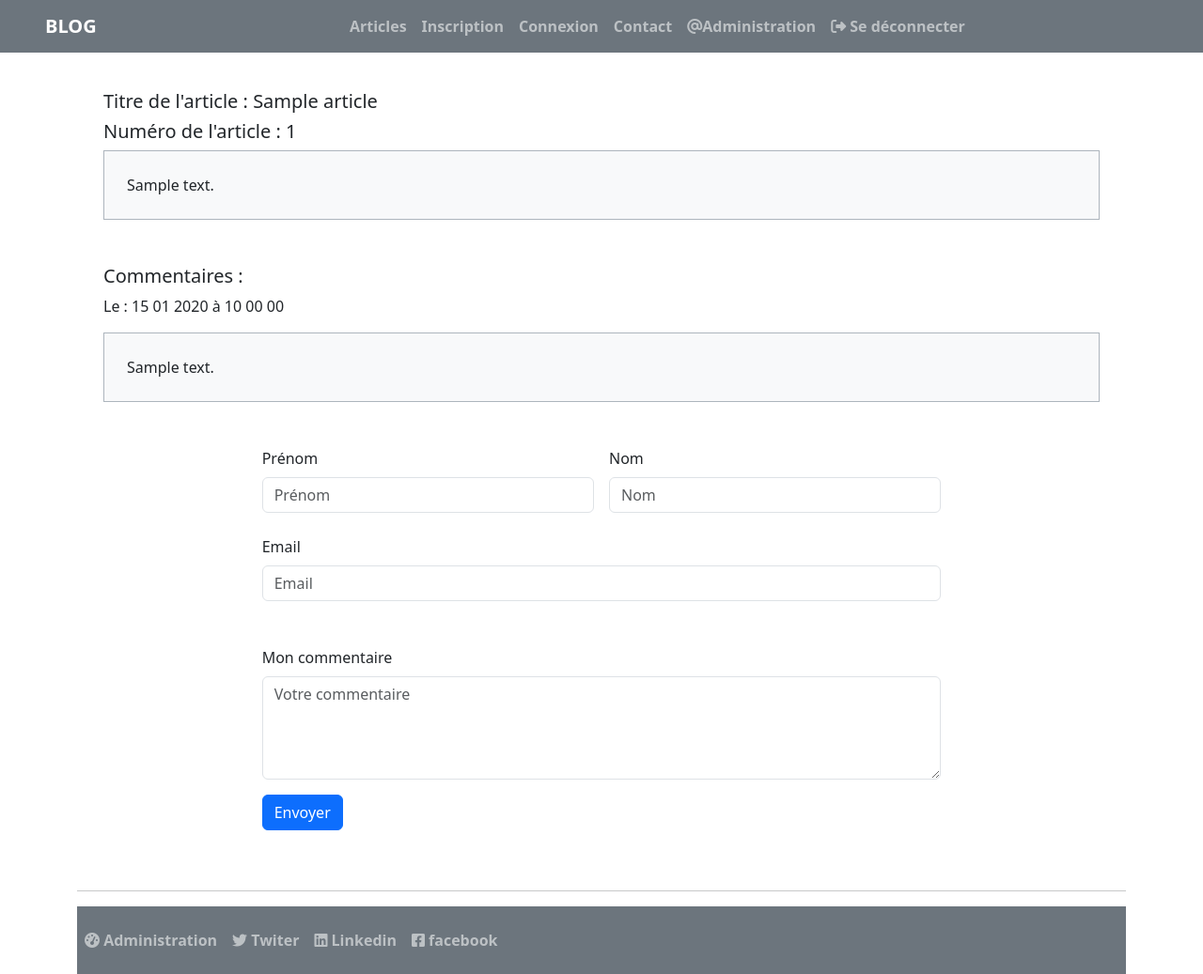
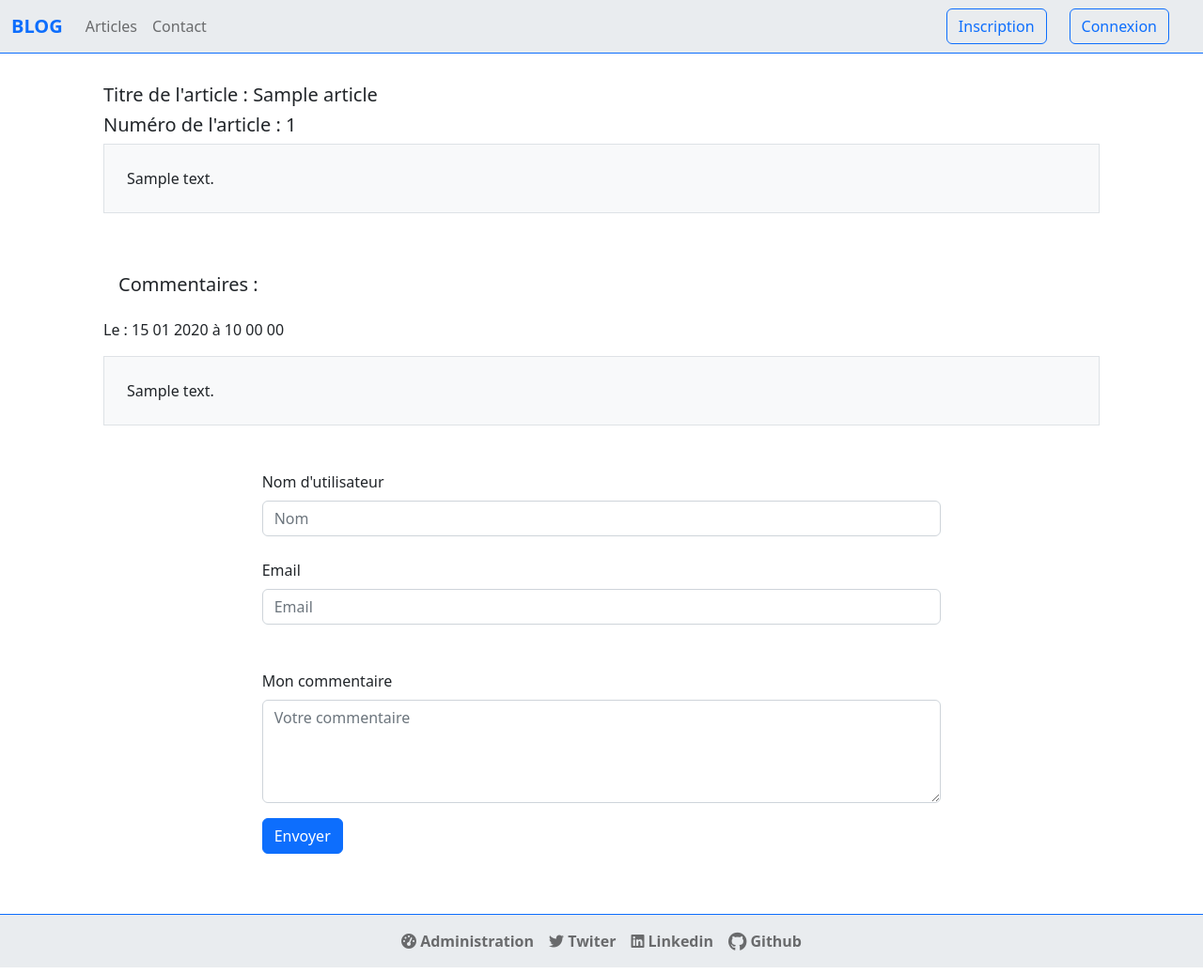
Before and after one commit to davidg-34/blog-oc, a PHP site: template src/templates/post.html.twig in a window 1280 px wide. Shown: the whole page at 94% size. Run offline with PHP 8.4, Linux system fonts and the light colour scheme; the template is opened without the code that fills it: most values are stand-ins (such as "Sample title", 1, 10 or a date in 2020); some libraries are stand-ins or nearby versions.

Commit message:
add status on bdd + script on comment

```diff
--- a/src/Controllers/LoginController.php
+++ b/src/Controllers/LoginController.php
@@ -7,7 +7,7 @@ class LoginController extends Controller {
     public function index() {
 
         $session = new \App\Session();
-        // Si l'utilisateur est déjà inscrit renvoi vers la page article/accueil
+        // Si l'utilisateur est déjà inscrit renvoi vers la page accueil
         if ($session->has("userId")) {
             header("Location: /blogMvc/");
             die;
@@ -29,9 +29,9 @@ class LoginController extends Controller {
                 // Met les données de l'utilisateur en session
                 $session->set('userId', $user['id']);
                 $session->set('userEmail', $user['email']);
-                $session->set('userName', $user['lastname']);
+                $session->set('userName', $user['username']);
 
-                header("Location: /blogMvc/");// Renvoi vers la page accueil/article
+                header("Location: /blogMvc/administration");// Renvoi vers la page administration
                 die;
             }
             // Si les données ne correspondent pas à la BDD : "identifications invalides"
--- a/src/Controllers/RegisterController.php
+++ b/src/Controllers/RegisterController.php
@@ -10,12 +10,12 @@ class RegisterController extends Controller {
         if (count($_POST)) {
             // Récupère la classe Request et initialise les 3 clés du tableau params de la méthode getParam
             $request = new \App\Request();
-            $lastname = $request->getParam("lastname");
+            $username = $request->getParam("username");
             $email = $request->getParam("email");
             $password =  $request->getParam("password");
 
             // Récupère la requête create dans la variable $user
-            $user = \App\Models\User::create($lastname, $email, $password);
+            $user = \App\Models\User::create($username, $email, $password);
             header("Location: /blogMvc/login");
             die;
         }
--- a/src/Logout.php
+++ b/src/Logout.php
@@ -12,7 +12,8 @@ class Logout
                    // Supprimer les sessions
                    unset($_SESSION['userId']);
                    unset($_SESSION['userEmail']);
-                   unset($_SESSION['userName']);
+                   //unset($_SESSION['userName']);
+                   unset($_SESSION['userUsername']);
 
                    header('Location: /blogMvc/'); // Retour page accueil
                 }
--- a/src/Models/User.php
+++ b/src/Models/User.php
@@ -22,12 +22,12 @@ class User extends Database {
     }
 
     // Fonction pour l'inscription de l'utilisateur
-    public static function create($lastname, $email, $password) {
+    public static function create($username, $email, $password) {
         // Récupère dans la variable le mdp en mode hachage
         $pwd = password_hash($password, PASSWORD_DEFAULT);
-        $statement = self::$db->prepare('INSERT INTO users (lastname, email, password) VALUES (?, ?, ?)') ;
+        $statement = self::$db->prepare('INSERT INTO users (username, email, password) VALUES (?, ?, ?)') ;
         $statement->execute ([
-            $lastname,
+            $username,
             $email,
             $pwd
         ]);
--- a/src/templates/_comment.html.twig
+++ b/src/templates/_comment.html.twig
@@ -1,12 +1,8 @@
 <form method="post" accept-charset="UTF-8" class="col-8 mx-auto">
 <div class="row g-3">
   <div class="col ">
-    <label for="name" class="form-label">Prénom</label>
-    <input type="text" name="name" value="" class="form-control" placeholder="Prénom">
-  </div>
-  <div class="col ">
-    <label for="name" class="form-label">Nom</label>
-    <input type="text" name="name" value="" class="form-control" placeholder="Nom">
+    <label for="username" class="form-label">Nom d'utilisateur</label>
+    <input type="text" name="username" value="" class="form-control" placeholder="Nom">
   </div>
 </div>
   <div class="row g-3 mt-2">
--- a/src/templates/administration.html.twig
+++ b/src/templates/administration.html.twig
@@ -55,7 +55,7 @@
           <tr>
             <th scope="row">{{article.id}}</th>
             <td>{{ article.title }}</td>
-            <td>{{ article.firstname }}</td>
+            <td>{{ article.username }}</td>
             <td>{{ article.created }}</td>
             <td class="text-center">
               <a class="btn btn-info operation" href="/blogMvc/administration/posts/{{article.id}}/edit"><i class="fas fa-redo"></i> Modifier</a>
--- a/src/templates/base.html.twig
+++ b/src/templates/base.html.twig
@@ -5,82 +5,74 @@
         <title>{% block title %}Welcome!{% endblock %}</title>
 
         {% block stylesheets %}
-        <link href="https://cdn.jsdelivr.net/npm/bootstrap@5.3.0-alpha3/dist/css/bootstrap.min.css" rel="stylesheet" integrity="sha384-KK94CHFLLe+nY2dmCWGMq91rCGa5gtU4mk92HdvYe+M/SXH301p5ILy+dN9+nJOZ" crossorigin="anonymous">
-        <link href="https://cdn.jsdelivr.net/npm/bootstrap@5.3.0-alpha3/dist/css/bootstrap.min.css" rel="stylesheet" integrity="sha384-KK94CHFLLe+nY2dmCWGMq91rCGa5gtU4mk92HdvYe+M/SXH301p5ILy+dN9+nJOZ" crossorigin="anonymous">
+        <link href="https://cdn.jsdelivr.net/npm/bootstrap@5.3.1/dist/css/bootstrap.min.css" rel="stylesheet" integrity="sha384-4bw+/aepP/YC94hEpVNVgiZdgIC5+VKNBQNGCHeKRQN+PtmoHDEXuppvnDJzQIu9" crossorigin="anonymous">
+        <script src="https://cdn.jsdelivr.net/npm/bootstrap@5.3.1/dist/js/bootstrap.bundle.min.js" integrity="sha384-HwwvtgBNo3bZJJLYd8oVXjrBZt8cqVSpeBNS5n7C8IVInixGAoxmnlMuBnhbgrkm" crossorigin="anonymous"></script>
         <link rel="stylesheet" href="https://cdnjs.cloudflare.com/ajax/libs/font-awesome/6.4.0/css/all.min.css" integrity="sha512-iecdLmaskl7CVkqkXNQ/ZH/XLlvWZOJyj7Yy7tcenmpD1ypASozpmT/E0iPtmFIB46ZmdtAc9eNBvH0H/ZpiBw==" crossorigin="anonymous" referrerpolicy="no-referrer" />
         <link rel="stylesheet" href="https://cdn.jsdelivr.net/npm/bootstrap@5.2.3/dist/css/bootstrap.min.css" integrity="sha384-rbsA2VBKQhggwzxH7pPCaAqO46MgnOM80zW1RWuH61DGLwZJEdK2Kadq2F9CUG65" crossorigin="anonymous">
-        <link href="https://cdn.jsdelivr.net/npm/bootstrap@5.3.0-alpha3/dist/css/bootstrap.min.css" rel="stylesheet" integrity="sha384-KK94CHFLLe+nY2dmCWGMq91rCGa5gtU4mk92HdvYe+M/SXH301p5ILy+dN9+nJOZ" crossorigin="anonymous">
         {% endblock %}
     </head>
 
     <body>
-
-
     {# Barre de navigation #}
-    <nav class="navbar navbar-expand-md navbar-dark bg-secondary mb-4">
-
-        <a class="navbar-brand ms-5 fw-bold" href="{{ ('/blogMvc/') }}">BLOG</a>
-
-      <div class="collapse navbar-collapse fw-bold justify-content-center" id="navbarsExampleDefault">
-        <ul class="navbar-nav mr-auto ">
-
-          {% if userId %}
-          {{ lastname }}
-                  <li style="color: blue">Bonjour <span style="font-weight: 600;">{{ article.id }}</span>{{ article.lastname }} !</li>
-          {% endif %}
-
+    <nav class="navbar navbar-expand-md bg-body-secondary border-bottom border-primary">
+      <div class="container-fluid">
+        <a class="navbar-brand fw-bold text-primary" href="{{ ('/blogMvc/') }}">BLOG</a>
+        <button class="navbar-toggler" type="button" data-bs-toggle="collapse" data-bs-target="#navbarSupportedContent" aria-controls="navbarSupportedContent" aria-expanded="false" aria-label="Toggle navigation">
+          <span class="navbar-toggler-icon"></span>
+        </button>
+        <div class="collapse navbar-collapse" id="navbarSupportedContent">
+          <ul class="navbar-nav me-auto mb-2 mb-lg-0">
             <li class="nav-item">
               <a class="nav-link " href="{{ ('/blogMvc/blog') }}">Articles </a>
             </li>
             <li class="nav-item">
-              <a class="nav-link " href="{{ ('/blogMvc/register') }}">Inscription </a>
-          </li>
-          <li class="nav-item">
-              <a class="nav-link " href="{{ ('/blogMvc/login') }}">Connexion </a>
-          </li>
-          <li class="nav-item">
               <a class="nav-link " href="{{ ('/blogMvc/contact') }}">Contact </a>
             </li>
-          <li class="nav-item">
-              <a class="nav-link" href="{{ ('/blogMvc/administration') }}"><i class="fas fa-at"></i>Administration </a>
-          </li>
-          <li class="nav-item">
-              <a class="nav-link" href="{{ ('/blogMvc/logout') }}"><i class="fas fa-sign-out-alt"></i> Se déconnecter </a>
-          </li>
+            {% if userId %}
+                <ul style="color: #0D6EFD">Bonjour vous êtes connecté {{userId}}</span>{{ article.id }} {{ article.email }} !</ul>
+            {% endif %}
           </ul>
-       </ul>
+          <a class="nav-link " href="{{ ('/blogMvc/register') }}">
+          <button class="btn btn-outline-primary me-4" type="submit">Inscription</button>
+          </a>
+          <a class="nav-link " href="{{ ('/blogMvc/login') }}">
+          <button class="btn btn-outline-primary me-4" type="submit">Connexion</button>
+          </a>
+        </div>
       </div>
     </nav>
 
-  <div class="container -md">
+    <div class="container -md mt-3">
       {% block content %}
 
       {% endblock %}
-  <div>
+    </div>
 
-  <hr>
-  <footer class="{# z-n1 position-absolute m-3 rounded-3 #}">
-    <nav class="navbar navbar-expand-md navbar-dark bg-secondary  ">
-    <nav class="navbar navbar-expand-md navbar-dark bg-secondary  ">
+    <footer class=" ">
+      <nav class="navbar navbar-expand-sm bg-body-secondary border-top border-primary">
         <div class="collapse navbar-collapse justify-content-center" id="navbarsExampleDefault">
           <ul class="navbar-nav fw-bold ">
               <li class="nav-item">
                   <a class="nav-link" href="{{ ('/blogMvc/administration') }}"><i class="fas fa-tachometer-alt"></i> Administration </a>
+              </li>
               <li class="nav-item">
                   <a class="nav-link" href="#"><i class="fab fa-twitter"></i> Twiter </a>
+              </li>
               <li class="nav-item">
                   <a class="nav-link" href="#"><i class="fab fa-linkedin"></i></i> Linkedin </a>
+              </li>
               <li class="nav-item">
-                <a class="nav-link" href="#"><i class="fab fa-facebook-square"></i> facebook </a>
+                  <a class="nav-link" href="#"><i class="fab fa-github fa-lg"></i> Github </a>
+              </li>
           </ul>
         </div>
       </nav>
     </footer>
 
     {% block javascript %}
-    <script src="https://code.jquery.com/jquery-3.3.1.slim.min.js" integrity="sha384-q8i/X+965DzO0rT7abK41JStQIAqVgRVzpbzo5smXKp4YfRvH+8abtTE1Pi6jizo" crossorigin="anonymous"></script>
+    {# <script src="https://code.jquery.com/jquery-3.3.1.slim.min.js" integrity="sha384-q8i/X+965DzO0rT7abK41JStQIAqVgRVzpbzo5smXKp4YfRvH+8abtTE1Pi6jizo" crossorigin="anonymous"></script>
     <script src="https://cdnjs.cloudflare.com/ajax/libs/popper.js/1.14.7/umd/popper.min.js" integrity="sha384-UO2eT0CpHqdSJQ6hJty5KVphtPhzWj9WO1clHTMGa3JDZwrnQq4sF86dIHNDz0W1" crossorigin="anonymous"></script>
-    <script src="https://stackpath.bootstrapcdn.com/bootstrap/4.3.1/js/bootstrap.min.js" integrity="sha384-JjSmVgyd0p3pXB1rRibZUAYoIIy6OrQ6VrjIEaFf/nJGzIxFDsf4x0xIM+B07jRM" crossorigin="anonymous"></script>
+    <script src="https://stackpath.bootstrapcdn.com/bootstrap/4.3.1/js/bootstrap.min.js" integrity="sha384-JjSmVgyd0p3pXB1rRibZUAYoIIy6OrQ6VrjIEaFf/nJGzIxFDsf4x0xIM+B07jRM" crossorigin="anonymous"></script> #}
     {% endblock %}
 
   </body>
--- a/src/templates/post.html.twig
+++ b/src/templates/post.html.twig
@@ -7,7 +7,7 @@
 
 <div class="container p-3 mb-5">
 
-  {# Sélection de l'article #}
+  {# Affichage de l'article sélectionné #}
   <div class="container">
     <h5 >Titre de l'article : {{article.title}}</h5>
     <h5>Numéro de l'article : {{article.id}}</h5>
@@ -15,7 +15,7 @@
   </div>
 
   <div class="container mt-5 mb-5">
-    <h5>Commentaires : </h5>
+    <h5 class = p-3>Commentaires : </h5>
         {# Affichage des commentaires #}
         {% for comment in comments %}
           {# {{ loop.revindex ~ '/'~ loop.length}} #}
@@ -24,9 +24,13 @@
         {% endfor %}
   </div>
 
+
   <!-- ici, afficher les commantaires sur le post -->
-
-  {{ include('_comment.html.twig', { 'paramName': 'paramValue' }) }}
+  {% if not userId %}
+    {{ include('_comment.html.twig', { 'paramName': 'paramValue' }) }}
+  {% else %}
+    <strong>VOUS DEVEZ ETRE CONNECTE POUR AJOUTER UN COMMENTAIRE.</strong>
+  {% endif %}
 
 </div>
 
```
Also changed, not shown: src/Controllers/PostsController.php (+13 -4 lines), src/Models/Post.php (+6 -5 lines), src/templates/home.html.twig (+6 -7 lines), src/templates/homepage.html.twig (+24 -17 lines), src/templates/login.html.twig (+7 -6 lines), src/templates/register.html.twig (+7 -6 lines). Lines whose indentation alone changed are shown as unchanged.
